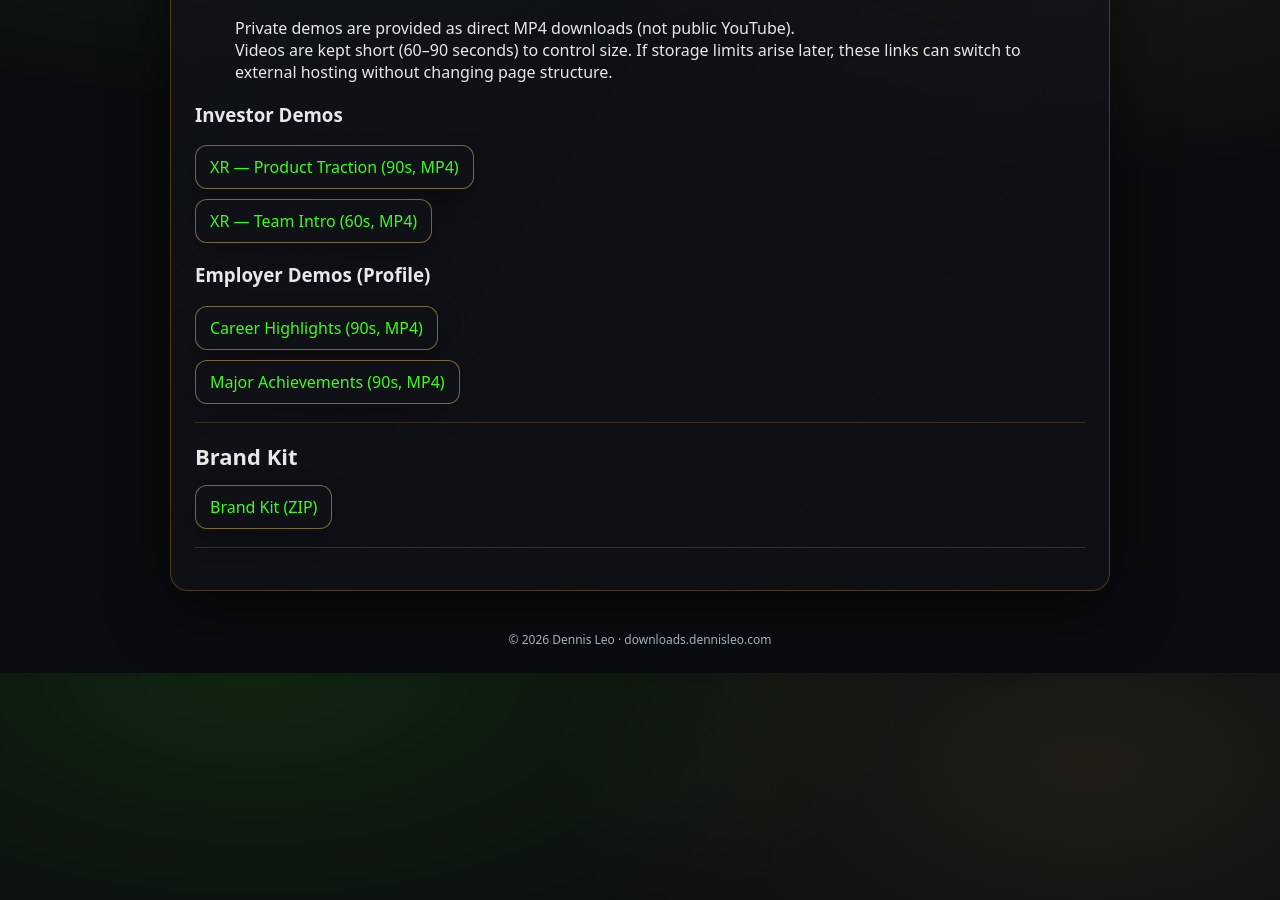
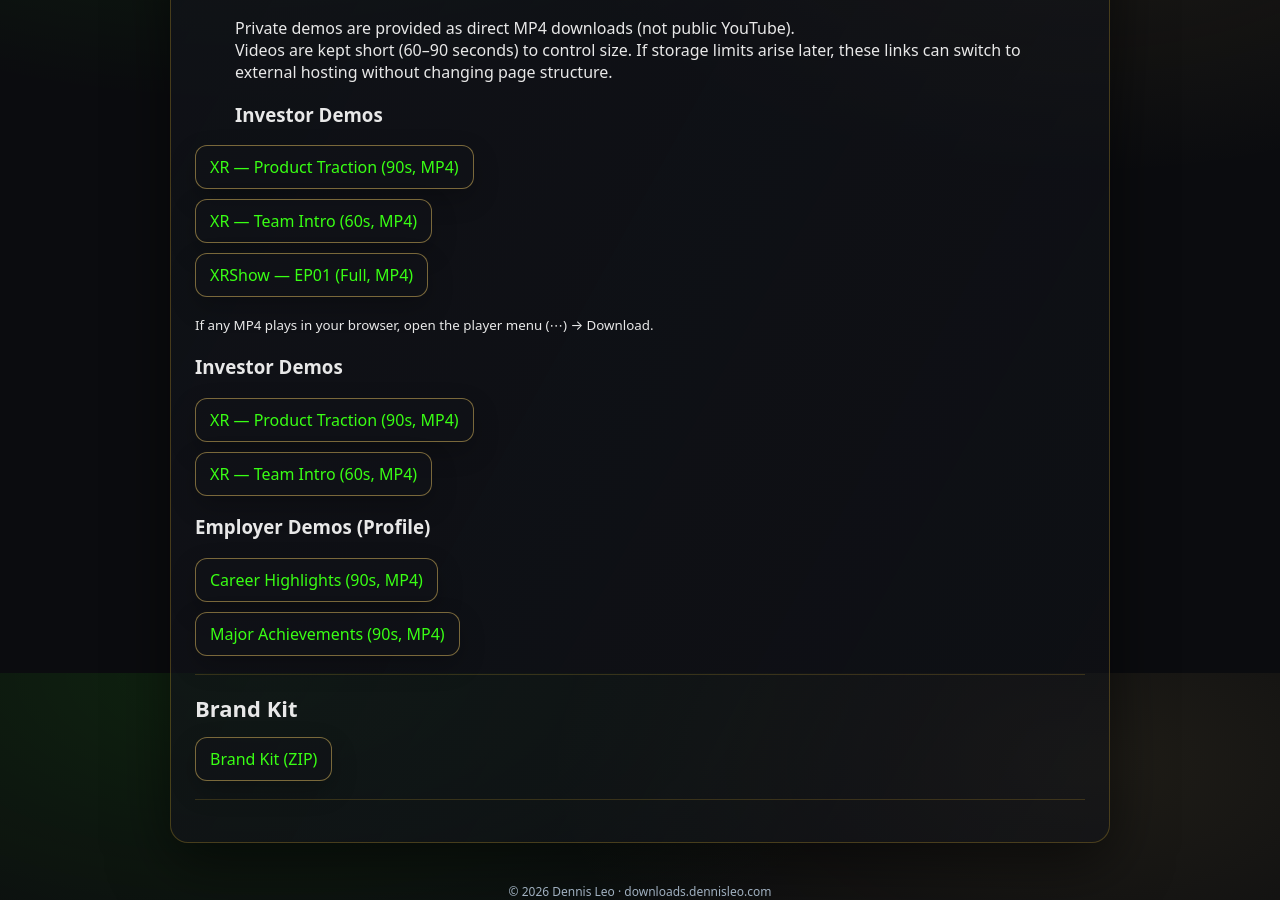
Before and after one commit to dennistyleo/dennis-downloads, a Jekyll site: the page built from index.md, in a window 1280 px wide and 900 px high, scrolled down 1127 px. Built offline with Jekyll 4.4.1, drawn with Linux system fonts in a browser that asks for light colours.

Commit message:
Update investor demo video links in index.md
Added additional links for investor demo videos with download options.

```diff
--- a/index.md
+++ b/index.md
@@ -39,6 +39,14 @@ lead: >-
 
 > Private demos are provided as direct MP4 downloads (not public YouTube).
 > Videos are kept short (60–90 seconds) to control size. If storage limits arise later, these links can switch to external hosting without changing page structure.
+> ### Investor Demos
+
+- <a href="/assets/media/dlhub-xr-demo-investor-product-traction-90s-20260115-v01.mp4" download="dlhub-xr-demo-investor-product-traction-90s-20260115-v01.mp4">XR — Product Traction (90s, MP4)</a>
+- <a href="/assets/media/dlhub-xr-demo-investor-team-intro-60s-20260115-v01.mp4" download="dlhub-xr-demo-investor-team-intro-60s-20260115-v01.mp4">XR — Team Intro (60s, MP4)</a>
+- <a href="/assets/media/dlhub-xr-demo-investor-xrshow-ep01-full-20260116-v01.mp4" download="dlhub-xr-demo-investor-xrshow-ep01-full-20260116-v01.mp4">XRShow — EP01 (Full, MP4)</a>
+
+<small>If any MP4 plays in your browser, open the player menu (⋯) → Download.</small>
+
 
 ### Investor Demos
 - <a href="/assets/media/dlhub-xr-demo-investor-product-traction-90s-20260115-v01.mp4" download="dlhub-xr-demo-investor-product-traction-90s-20260115-v01.mp4">XR — Product Traction (90s, MP4)</a>
```
